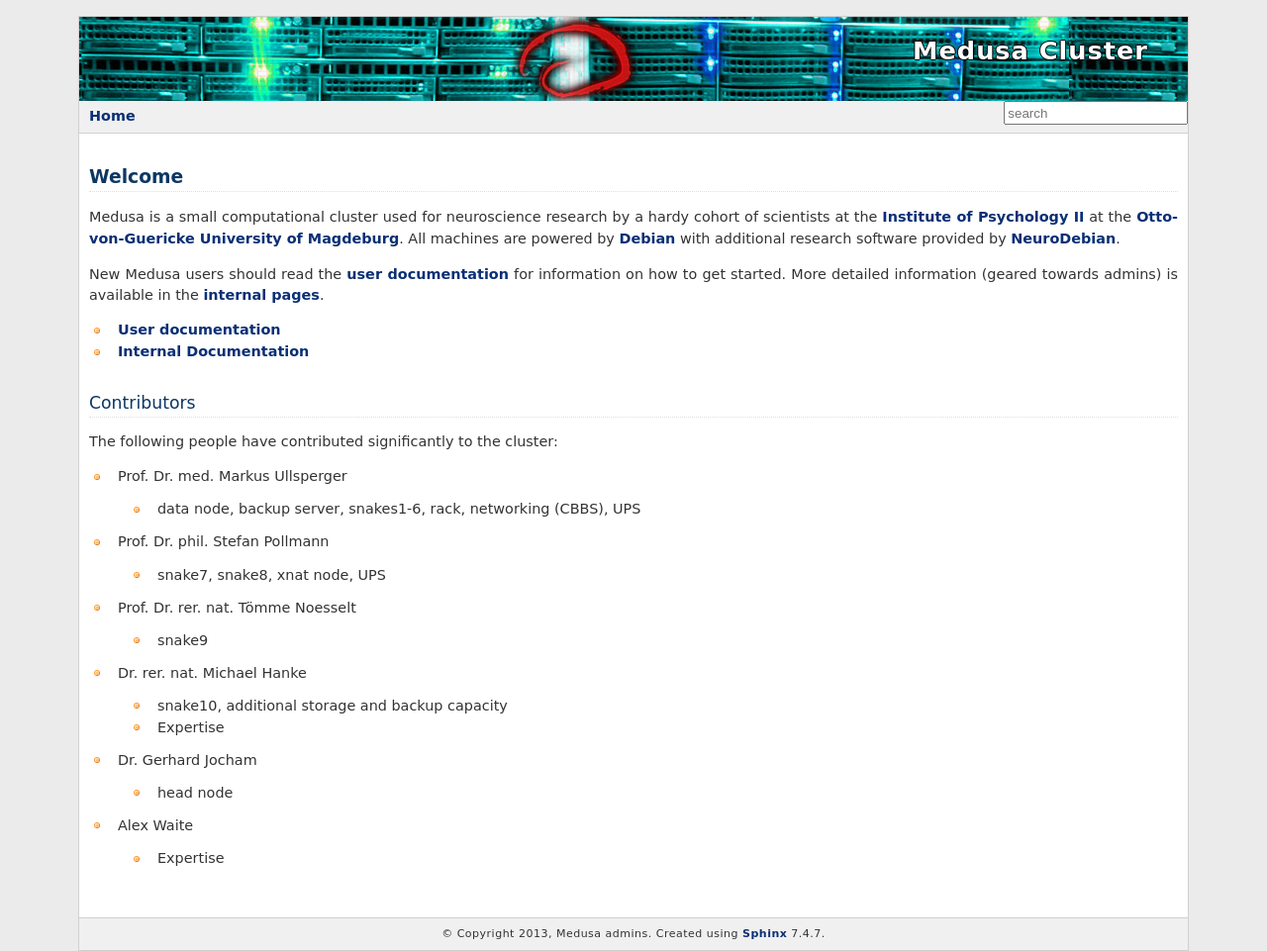
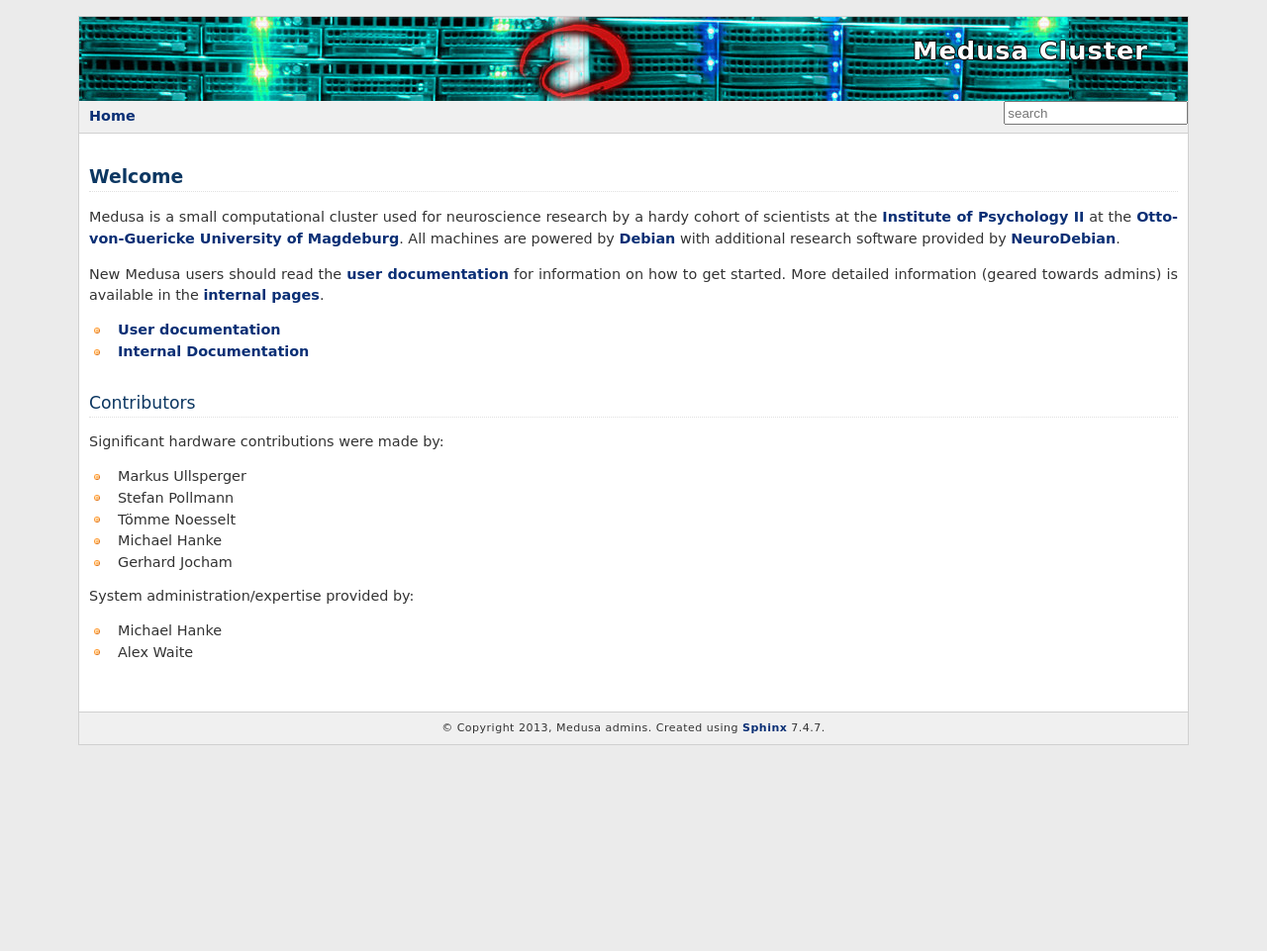
Before and after one commit to psychoinformatics-de/ipsy-docs, a Sphinx documentation site: the page built from source/index.rst, in a window 1280 px wide. Shown: the whole page at 99% size. Built offline with Sphinx 7.4.7, drawn with Linux system fonts in a browser that asks for light colours; formulas are drawn with MathJax 3; after the commit the page ends 900 px from its top, so only the background shows below that.

Commit message:
A more casual take on "Contributions"

```diff
--- a/source/index.rst
+++ b/source/index.rst
@@ -26,23 +26,15 @@ in the `internal pages <internal/>`_.
 
 Contributors
 ============
-The following people have contributed significantly to the cluster:
+Significant hardware contributions were made by:
 
-* Prof. Dr. med. Markus Ullsperger
- - data node, backup server, snakes1-6, rack, networking (CBBS), UPS
+* Markus Ullsperger
+* Stefan Pollmann
+* Tömme Noesselt
+* Michael Hanke
+* Gerhard Jocham
 
-* Prof. Dr. phil. Stefan Pollmann
- - snake7, snake8, xnat node, UPS
+System administration/expertise provided by:
 
-* Prof. Dr. rer. nat. Tömme Noesselt
- - snake9
-
-* Dr. rer. nat. Michael Hanke
- - snake10, additional storage and backup capacity
- - Expertise
-
-* Dr. Gerhard Jocham
- - head node
-
+* Michael Hanke
 * Alex Waite
- - Expertise
```
